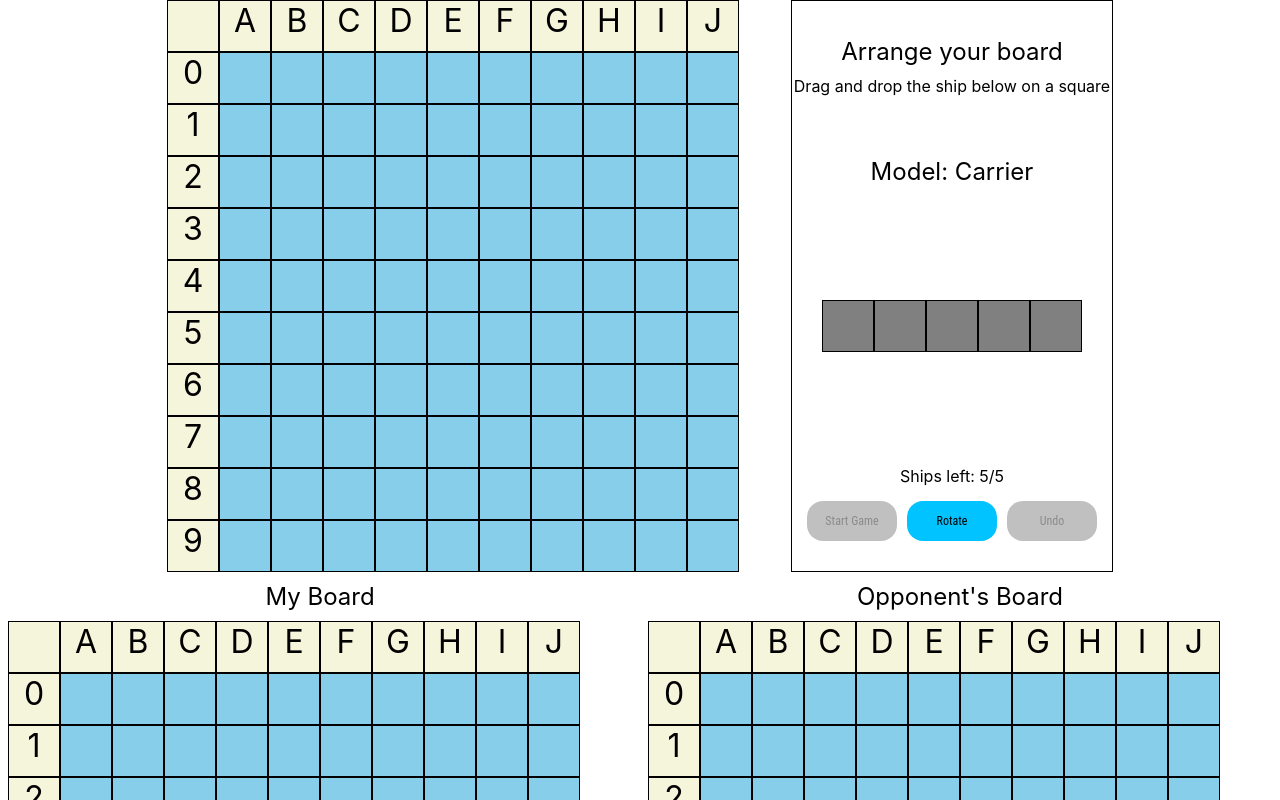
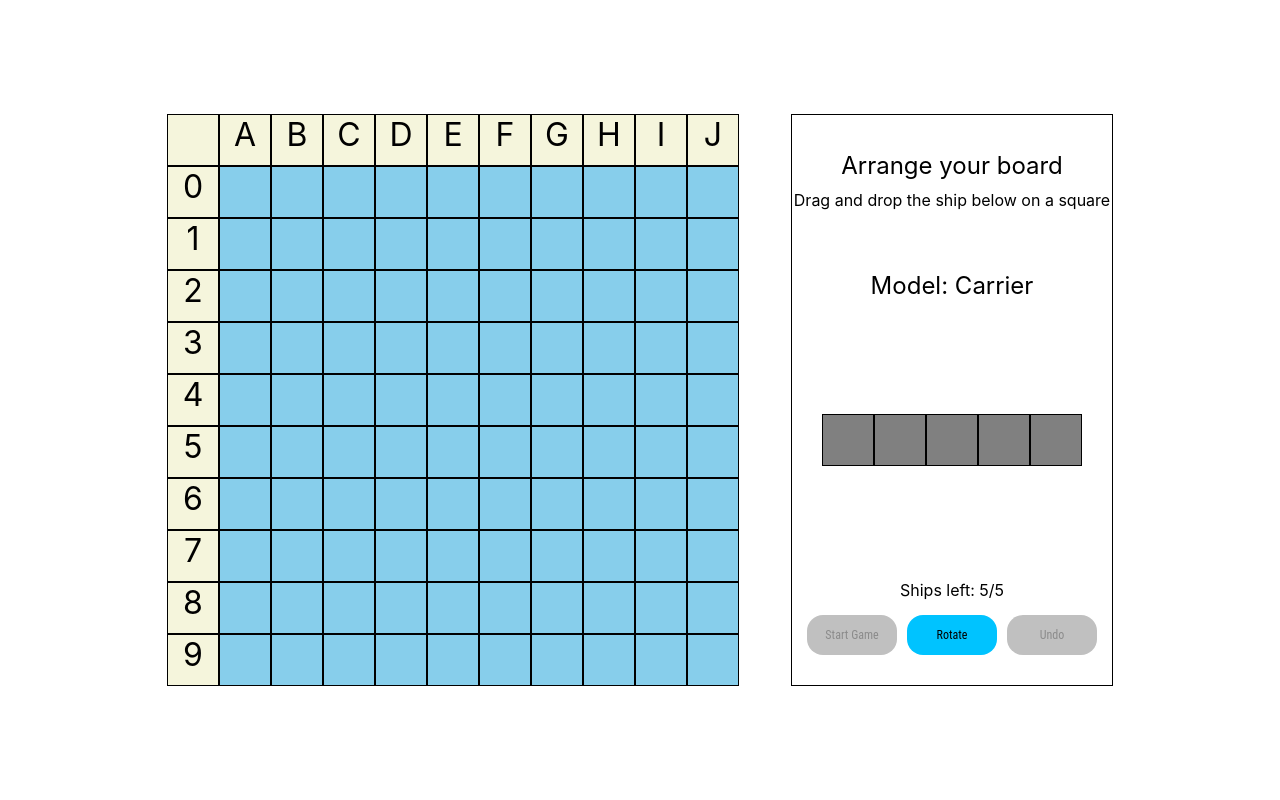
Before and after one commit to diballesteros/battleship, a React (Create React App) app: page / in a window 1280 px wide. Shown: the top 800 px of the page. Built offline with nearby package versions, Linux system fonts and the light colour scheme.

Commit message:
Corrections to styling, phase between views when ships are built

```diff
--- a/public/index.html
+++ b/public/index.html
@@ -22,7 +22,7 @@
   </head>
   <body>
     <noscript>You need to enable JavaScript to run this app.</noscript>
-    <div id="root"></div>
+    <div id="root" style="height: 100%"></div>
     <!--
       This HTML file is a template.
       If you open it directly in the browser, you will see an empty page.
--- a/src/App.js
+++ b/src/App.js
@@ -1,9 +1,10 @@
 import React from 'react';
 import Game from './components/game/Game';
+import './index.css';
 
 function App() {
   return (
-    <div>
+    <div class="container-view">
       <Game />
     </div>
   );
--- /dev/null
+++ b/src/components/game/Game.css
@@ -0,0 +1,3 @@
+.game-view {
+    height: 100%;
+}
--- a/src/components/game/Game.js
+++ b/src/components/game/Game.js
@@ -3,6 +3,7 @@ import PlayerView from '../playerview/PlayerView';
 import _ from 'lodash';
 import ShipFactory from '../shipfactory/ShipFactory'
 import { FIRSTCOLUMNSQUARES, LASTCOLUMNSQUARES } from '../../constants/constant';
+import './Game.css';
 
 class Game extends Component {
     constructor(props) {
@@ -167,15 +168,18 @@ class Game extends Component {
 
     render() {
         return (
-            <div>
-                <ShipFactory
-                    setShips={(builtShips, builtComputerShips) => this.setShips(builtShips, builtComputerShips)} />
-                <PlayerView
+            <div className="game-view">
+                {
+                    this.state.playerShips.length === 5 ?
+                    <PlayerView
                     receivePlayerAttack={(shipId, playerMove) => this.receivePlayerAttack(shipId, playerMove)}
                     playerShips={this.state.playerShips}
                     playerMoves={this.state.playerMoves}
                     computerShips={this.state.computerShips}
-                    completedComputerMoves={this.state.completedComputerMoves}/>
+                    completedComputerMoves={this.state.completedComputerMoves}/> :
+                    <ShipFactory
+                    setShips={(builtShips, builtComputerShips) => this.setShips(builtShips, builtComputerShips)} />
+                }
             </div>
         );
     };
--- a/src/components/playerview/PlayerView.css
+++ b/src/components/playerview/PlayerView.css
@@ -2,6 +2,8 @@
     display: flex;
     flex-flow: row nowrap;
     justify-content: space-around;
+    align-items: center;
+    height: 100%;
 }
 
 .player_board {
--- a/src/components/shipfactory/ShipFactory.css
+++ b/src/components/shipfactory/ShipFactory.css
@@ -3,6 +3,7 @@
     flex-flow: row nowrap;
     align-items: center;
     justify-content: center;
+    height: 100%;
 }
 
 .ship_store {
--- a/src/index.css
+++ b/src/index.css
@@ -1,3 +1,7 @@
+html {
+  height: 100%;
+}
+
 body {
   margin: 0;
   font-family: -apple-system, BlinkMacSystemFont, 'Segoe UI', 'Roboto', 'Oxygen',
@@ -5,9 +9,14 @@ body {
     sans-serif;
   -webkit-font-smoothing: antialiased;
   -moz-osx-font-smoothing: grayscale;
+  height: 100%;
 }
 
 code {
   font-family: source-code-pro, Menlo, Monaco, Consolas, 'Courier New',
     monospace;
 }
+
+.container-view {
+  height: 100%;
+}
```
Also changed, not shown: public/index.css (added), 1 other file (tests, documents, lock files or other folders).
